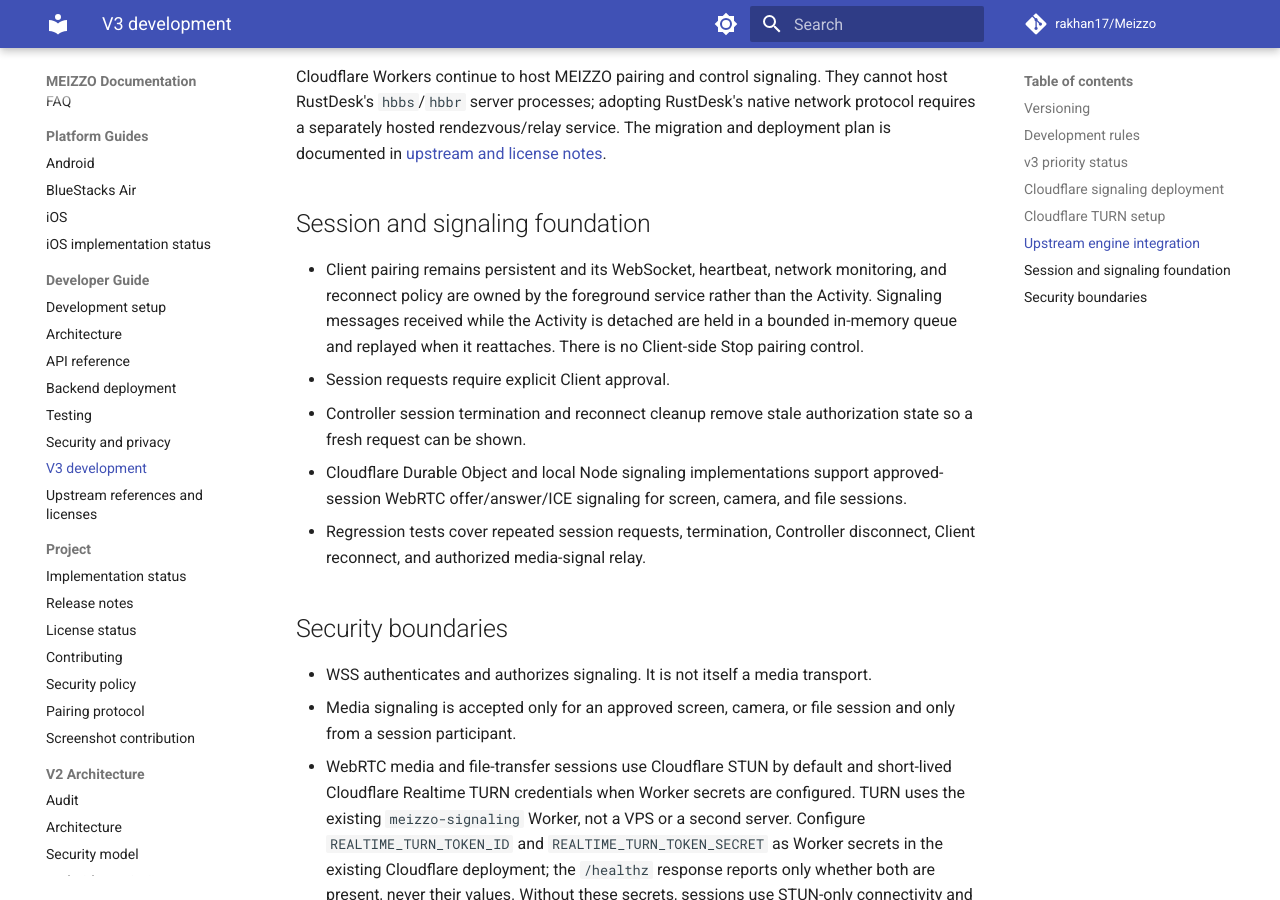
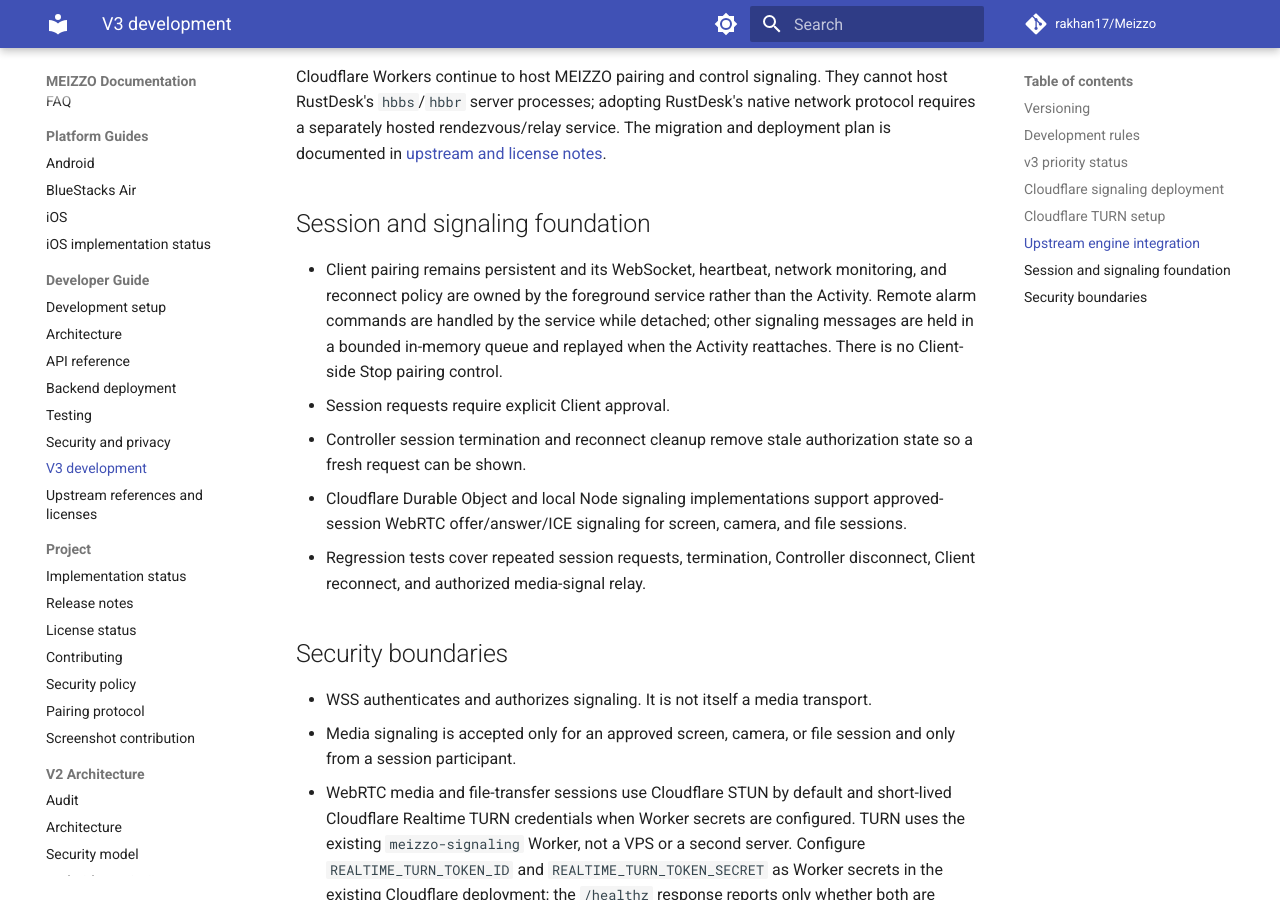
Before and after one commit to rakhan17/Meizzo, an MkDocs documentation site: the page built from docs/v3/README.md, in a window 1280 px wide and 900 px high, scrolled down 3005 px. Built offline with MkDocs 1.6.1 and Material for MkDocs 9.7.7, drawn with Linux system fonts in a browser that asks for light colours; comment, search, counter and statistics services are not loaded.

Commit message:
docs(client): clarify detached alarm handling

```diff
--- a/docs/v3/README.md
+++ b/docs/v3/README.md
@@ -56,7 +56,7 @@ Cloudflare Workers continue to host MEIZZO pairing and control signaling. They c
 
 ## Session and signaling foundation
 
-- Client pairing remains persistent and its WebSocket, heartbeat, network monitoring, and reconnect policy are owned by the foreground service rather than the Activity. Signaling messages received while the Activity is detached are held in a bounded in-memory queue and replayed when it reattaches. There is no Client-side Stop pairing control.
+- Client pairing remains persistent and its WebSocket, heartbeat, network monitoring, and reconnect policy are owned by the foreground service rather than the Activity. Remote alarm commands are handled by the service while detached; other signaling messages are held in a bounded in-memory queue and replayed when the Activity reattaches. There is no Client-side Stop pairing control.
 - Session requests require explicit Client approval.
 - Controller session termination and reconnect cleanup remove stale authorization state so a fresh request can be shown.
 - Cloudflare Durable Object and local Node signaling implementations support approved-session WebRTC offer/answer/ICE signaling for screen, camera, and file sessions.
```
